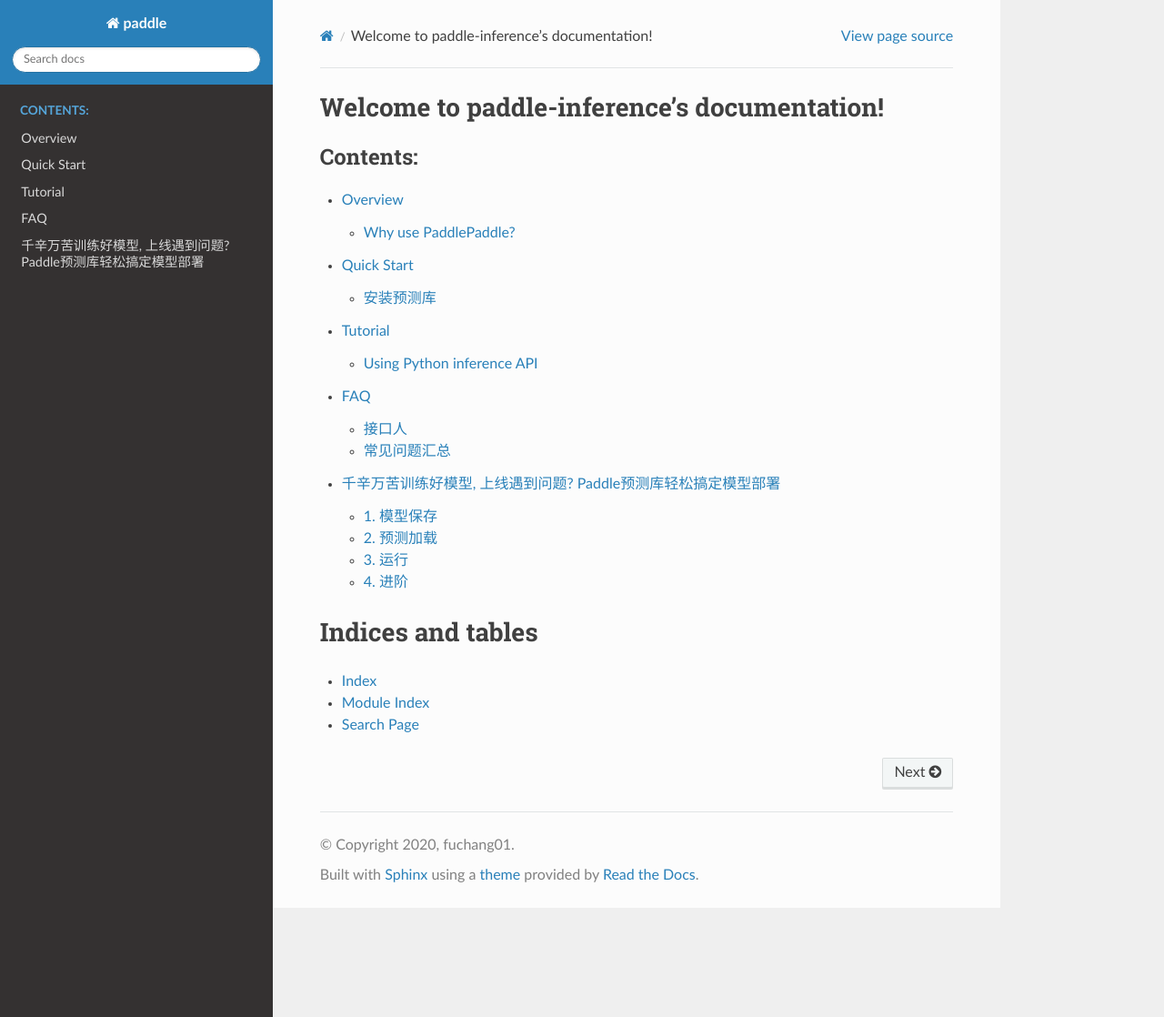
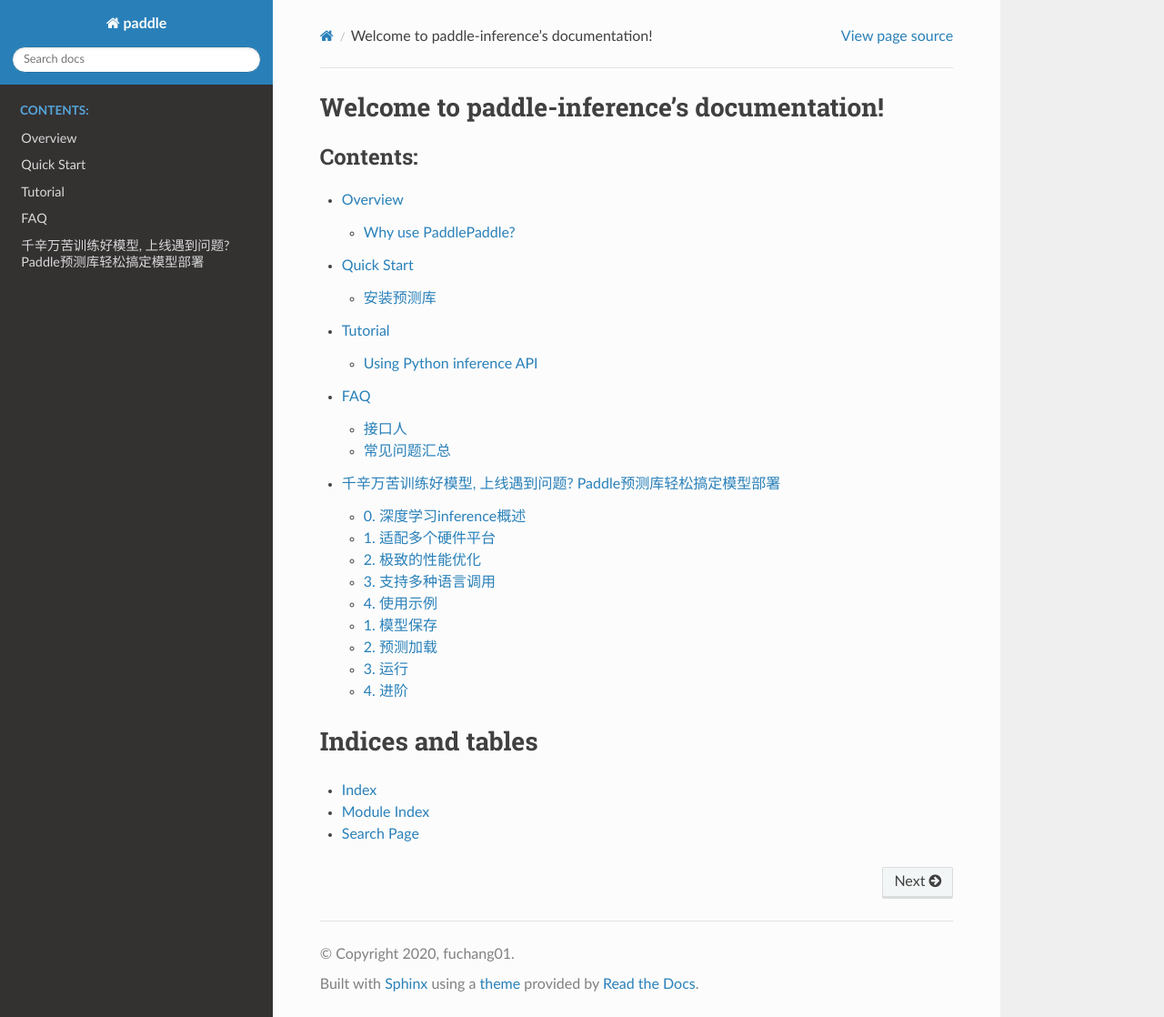
Before and after one commit to fc500110/paddle-infer-doc, a Sphinx documentation site: the page built from source/index.rst, in a window 1280 px wide and 1118 px high. Shown: the whole window at 91% size. Built offline with Sphinx 7.4.7 and the Read the Docs theme 2.0.0, drawn with Linux system fonts in a browser that asks for light colours; pages that are not in the unit, such as notebooks, are missing from menus; some of the changed lines change nothing that is shown.

Commit message:
update 1.7 PR

```diff
--- a/source/1.7.rst
+++ b/source/1.7.rst
@@ -1,32 +1,41 @@
 千辛万苦训练好模型, 上线遇到问题? Paddle预测库轻松搞定模型部署
 ===============
 
+0. 深度学习inference概述
+------------
 
-深度学习一般分为训练和推理两个部分, 训练是神经网络"学习"的过程, 主要关注如何搜索和求解模型参数, 发现训练数据中的规律. 有了训练好的模型之后, 就要在在线环境中使用模型, 这个过程叫做推理, 推理过程中主要关注计算的性能. 飞桨提供了性能强劲, 上手简单的推理引擎来帮助用户更好地部署深度学习服务, 让用户专注于数据处理, 而不用担心底层的优化问题.
+如果问在深度学习实践中，最难的部分是什么？猜测80%的开发者都会说：“当然是调参啊”。为什么难呢？因为调参就像厨师根据食材找到了料理配方，药剂师根据药材找到了药方，充满了玄幻色彩。小编却以为，掌握了调参，顶多算深度学习的绝学掌握了一半。“另一半是啥？”另一半就是“部署预测模型”。这有什么难的？好，我们打个比方，前面那位大厨会很多料理配方对吧。两个小时内，来一套满汉全席。“……”虽然比喻有些夸张，不过这也道出了深度学习模型训练和推理预测的关系。我们知道，深度学习一般分为训练和推理两个部分, 训练是神经网络"学习"的过程, 主要关注如何搜索和求解模型参数, 发现训练数据中的规律. 有了训练好的模型之后, 就要在在线环境中使用模型, 这个过程叫做推理, 推理过程中主要关注计算的性能.
+
+当我们千辛万苦训练好模型，终于要上线了，这个时候会遇到各种问题：
+
+百度飞桨提供了这样一款性能强劲, 上手简单的推理引擎, 经过多个版本的升级迭代, 飞桨推理引擎已经具备了良好的用户体验, 主要有以下优势:
+
+* 通用性, 复用了飞桨训练前向代码, 支持所有飞桨训练产出模型.
+
+* 多语言, 飞桨推理引擎完整支持C++, Python, C, Go和R的调用, 其中C++、Python API经过了多次迭代优化，稳定可靠，优先推荐使用.
+
+* 多平台, 支持X86 CPU, NVIDIA Server, NVIDIA Jetson等硬件平台, 满足各种上线环境要求.
+
+* 高性能, 针对不同平台深度优化, 提供最优的性能体验.
 
 
-经过多个版本的升级迭代, 飞桨推理引擎针对不同环境提供了多种性能优化方法, 让用户得到最优的性能体验. 同时, 为了满足不同用户的需求, 还提供了多种常用语言的调用接口.
+下面我们一起来走进飞桨推理世界吧!
 
 
-.. note::
-
-    Paddle预测推荐使用C++和Python API,这两种语言API经过了严格的测试和多个版本的迭代,稳定可靠.
-
-    .. tip::
+1. 适配多个硬件平台
+----------
 
 
-        `Paddle预测已支持语言`
-
-        ==========  ======  ======  ======  ======  ======
-        language    C++     Python  C       Go      R
-        ==========  ======  ======  ======  ======  ======
-        API         完整    完整    完整    完整    完整
-        性能        对齐    对齐    对齐    对齐    待对齐
-        ==========  ======  ======  ======  ======  ======
+2. 极致的性能优化
+----------
 
 
+3. 支持多种语言调用
+----------
 
-下面我们一起来看看如何使用飞桨推理引擎吧!
+
+4. 使用示例
+----------
 
 
 1. 模型保存
```
